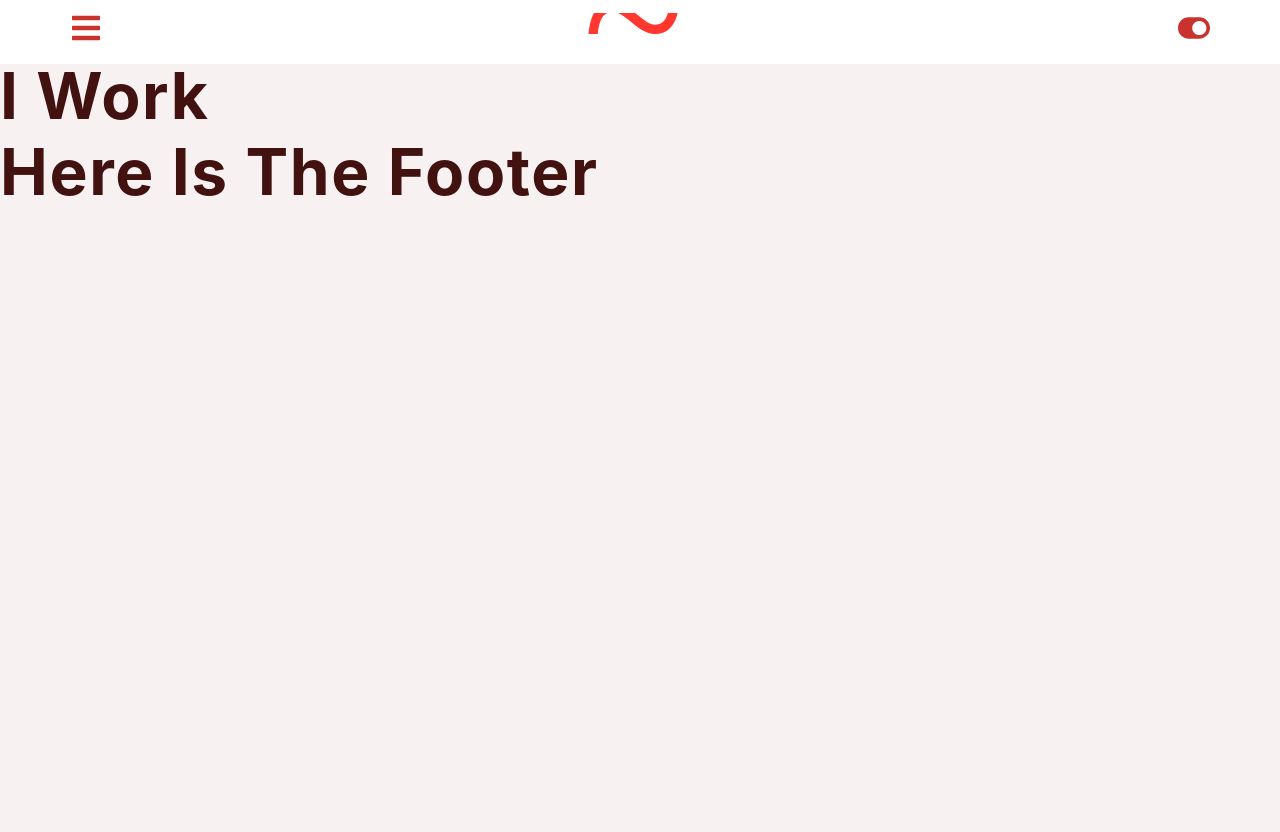
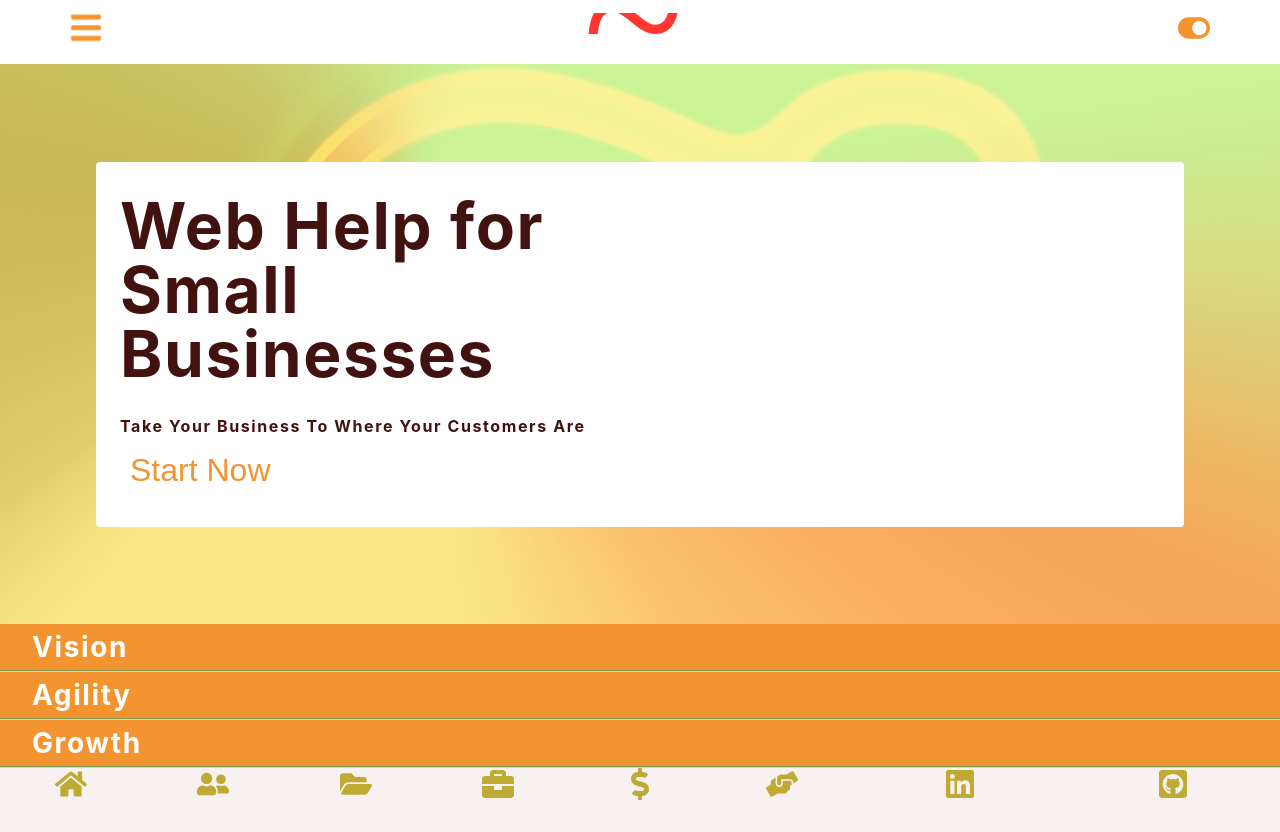
Before and after one commit to 0sorojo/Red_Root_Productions, a React (Create React App) app: page / in a window 1280 px wide. Before the commit the page ends 800 px from the top, so only its background shows below. Built offline with nearby package versions, Linux system fonts and the light colour scheme.

Commit message:
hero plus exploration plus styles

```diff
--- a/src/App.js
+++ b/src/App.js
@@ -22,6 +22,7 @@ const App = () => {
     <Router>
       <Navbar />
       <Sidebar />
+
       <Switch>
         <Route exact path='/'>
           <Home />
--- a/src/components/Footer.js
+++ b/src/components/Footer.js
@@ -1,10 +1,33 @@
 import React from 'react';
+import { links, social } from '../linkdata';
+import { Link } from 'react-router-dom';
 
 const Footer = () => {
   return (
-    <div>
-      <h1>Here is the footer</h1>
-    </div>
+    <footer className='footer'>
+      <div className='footer-links'>
+        {links.map((link) => {
+          const { id, url, icon } = link;
+          return (
+            <div key={id} className='f-links'>
+              <Link to={url}>{icon}</Link>
+            </div>
+          );
+        })}
+      </div>
+      <div className='footer-social'>
+        {social.map((link) => {
+          const { id, url, icon } = link;
+          return (
+            <div key={id} className='f-links'>
+              <a href={url} target='_blank' rel='noopener noreferrer'>
+                {icon}
+              </a>
+            </div>
+          );
+        })}
+      </div>
+    </footer>
   );
 };
 
--- a/src/components/Hero.js
+++ b/src/components/Hero.js
@@ -1,10 +1,21 @@
 import React from 'react';
+import { Link } from 'react-router-dom';
 
 const Hero = () => {
   return (
-    <div>
-      <h2>I am the Hero</h2>
-    </div>
+    <section className='hero'>
+      <div className='hero-center'>
+        <article className='hero-info'>
+          <h1>Web Help for Small Businesses</h1>
+          <h4>Take Your Business to Where Your Customers Are</h4>
+          <button className='btn'>
+            <Link className='btn' to='/contact'>
+              Start Now
+            </Link>
+          </button>
+        </article>
+      </div>
+    </section>
   );
 };
 
--- a/src/components/Navbar.js
+++ b/src/components/Navbar.js
@@ -11,7 +11,7 @@ const Navbar = () => {
     <nav className={`${isSidebarOpen ? 'nav hide-nav' : 'nav'}`}>
       <div className='nav-center'>
         <div className='nav-header'>
-          <button className='btn' onClick={openSidebar}>
+          <button className='btn bounce' onClick={openSidebar}>
             <FaBars />
           </button>
 
--- a/src/components/Sidebar.js
+++ b/src/components/Sidebar.js
@@ -16,7 +16,7 @@ const Sidebar = () => {
           <FaTimes />
         </button>
       </div>
-      <ul className='links'>
+      <ul>
         {links.map((link) => {
           const { id, url, text, icon } = link;
           return (
--- a/src/index.css
+++ b/src/index.css
@@ -33,6 +33,8 @@ Variables
   --clr-white: #fff;
   --clr-red-dark: #ff372f;
   --clr-red-light: hsl(16.2, 71%, 66%);
+  --clr-orange: hsl(30.6, 89%, 57.3%);
+  --clr-yellow: hsl(50, 93.5%, 69.8%);
   --clr-green-dark: hsl(51.4, 57.9%, 47.5%);
   --clr-green-light: hsl(87.7, 81.6%, 72.4%);
   --clr-black: #222;
@@ -120,6 +122,24 @@ p {
   }
 }
 
+.btn {
+  font-size: 2rem;
+  padding: 0.25rem 0.25rem;
+  border-radius: var(--radius);
+  border-color: transparent;
+  color: var(--clr-orange);
+  background: none;
+  cursor: pointer;
+  transition: var(--transition);
+  outline: none;
+}
+.btn:hover {
+  background: transparent;
+  outline: none;
+}
+
+/* Nav styling  */
+
 .nav {
   height: 4rem;
   display: flex;
@@ -127,6 +147,8 @@ p {
   justify-content: center;
   background: var(--clr-white);
   position: relative;
+  transition: var(--transition);
+  transform: translate(0%);
   z-index: 1;
 }
 
@@ -150,21 +172,25 @@ p {
   display: flex;
   width: 15vh;
 }
-.btn {
-  font-size: 2rem;
-  padding: 0.25rem 0.25rem;
-  border-radius: var(--radius);
-  border-color: transparent;
-  color: var(--clr-primary-4);
-  background: none;
-  cursor: pointer;
+
+.bounce {
   transition: var(--transition);
-  outline: none;
+  animation: bounce 3s ease-in-out infinite;
 }
-.btn:hover {
-  background: transparent;
-  outline: none;
+
+@keyframes bounce {
+  0% {
+    transform: scale(1);
+  }
+  50% {
+    transform: scale(1.25);
+  }
+  100% {
+    transform: scale(1);
+  }
 }
+
+/* side bar styling */
 
 .sidebar {
   position: fixed;
@@ -179,6 +205,7 @@ p {
   box-shadow: var(--clr-red-dark);
   transition: var(--transition);
   transform: translate(-100%);
+  z-index: 2;
 }
 .show-sidebar {
   transform: translate(0);
@@ -199,7 +226,7 @@ p {
   color: var(--clr-primary-5);
   transition: var(--transition);
   cursor: pointer;
-  color: var(--clr-red-dark);
+  color: var(--clr-orange);
   margin-top: 0.2rem;
 }
 .close-btn:hover {
@@ -210,10 +237,10 @@ p {
   height: 40px;
 }
 
-.link {
+.link a {
   display: flex;
   align-items: center;
-  font-size: 1.25rem;
+  font-size: 2rem;
   text-transform: capitalize;
   padding: 1rem 1.5rem;
   color: var(--clr-grey-3);
@@ -226,7 +253,7 @@ p {
   color: var(--clr-grey-2);
 }
 .link svg {
-  font-size: 1.5rem;
+  font-size: 2rem;
   color: var(--clr-grey-5);
   margin-right: 1rem;
   transition: var(--transition);
@@ -248,3 +275,105 @@ p {
 .social-icons a:hover {
   color: var(--clr-primary-1);
 }
+
+/* Hero styling */
+
+.hero::before {
+  content: '';
+  position: absolute;
+  height: 100%;
+  width: 100%;
+  top: 0;
+  left: 0;
+  background: url(./images/yellowSVGHEROv1.svg) bottom center;
+  background-size: cover;
+  background-repeat: no-repeat;
+  z-index: -1;
+}
+.hero {
+  position: relative;
+  min-height: 80vh;
+  margin-top: -5rem;
+  display: grid;
+  grid-template-columns: 1fr;
+  justify-items: center;
+}
+.hero-center {
+  width: 85vw;
+  max-width: var(--max-width);
+  display: grid;
+  align-items: center;
+  margin-top: 5rem;
+}
+
+.hero-info {
+  background: var(--clr-white);
+  padding: 2rem 1.5rem;
+  border-radius: var(--radius);
+}
+
+.hero-info h1 {
+  text-transform: none;
+  max-width: 500px;
+  margin-bottom: 2rem;
+}
+.hero-info p {
+  max-width: 35em;
+  line-height: 1.8;
+}
+
+/* footer styling  */
+
+.footer {
+  height: 4rem;
+  display: flex;
+  align-items: center;
+  justify-content: center;
+  background: transparent;
+  position: relative;
+  transition: var(--transition);
+  transform: translate(0%);
+}
+
+.footer-links {
+  height: 4rem;
+  width: 100%;
+  display: flex;
+  flex: 0 1 auto;
+  justify-content: space-around;
+  font-size: 2rem;
+  color: var(--clr-green-light);
+}
+
+.footer-social {
+  height: 4rem;
+  width: 100%;
+  display: flex;
+  flex: 0 2 auto;
+  justify-content: space-around;
+  font-size: 2rem;
+}
+
+.f-links svg {
+  display: flex;
+  font-size: 2rem;
+  color: var(--clr-green-dark);
+  transition: var(--transition);
+}
+
+/* accordion styles */
+
+.accordion {
+  height: 3rem;
+  background: var(--clr-orange);
+  align-items: center;
+  display: flex;
+  border-bottom: 2px groove var(--clr-green-light);
+}
+
+.accordion-text {
+  margin-left: 2rem;
+  display: flex;
+  color: var(--clr-white);
+  margin-bottom: 0;
+}
--- a/src/views/Home.js
+++ b/src/views/Home.js
@@ -1,10 +1,22 @@
 import React from 'react';
+import Hero from '../components/Hero';
 
 const Home = () => {
   return (
-    <div>
-      <h1>I work</h1>
-    </div>
+    <main>
+      <Hero />
+      <section>
+        <div className='accordion'>
+          <h3 className='accordion-text'>Vision</h3>
+        </div>
+        <div className='accordion'>
+          <h3 className='accordion-text'>Agility</h3>
+        </div>
+        <div className='accordion'>
+          <h3 className='accordion-text'>Growth</h3>
+        </div>
+      </section>
+    </main>
   );
 };
 
```
Also changed, not shown: src/images/yellowSVGHEROv1.svg (added).
